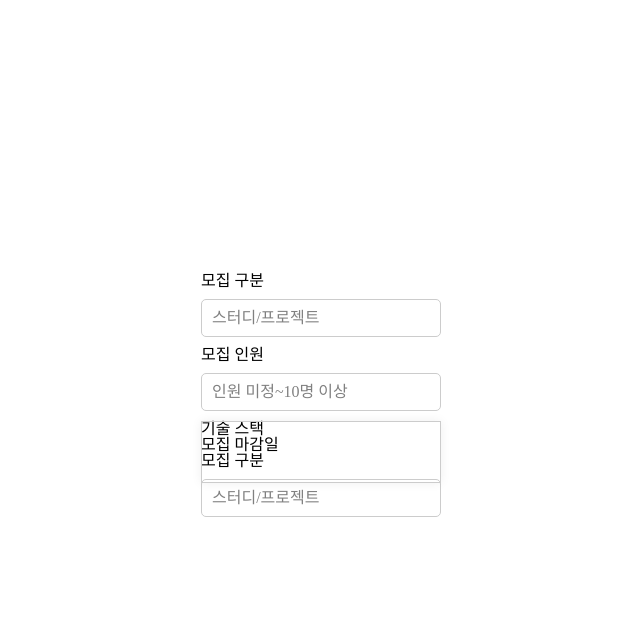
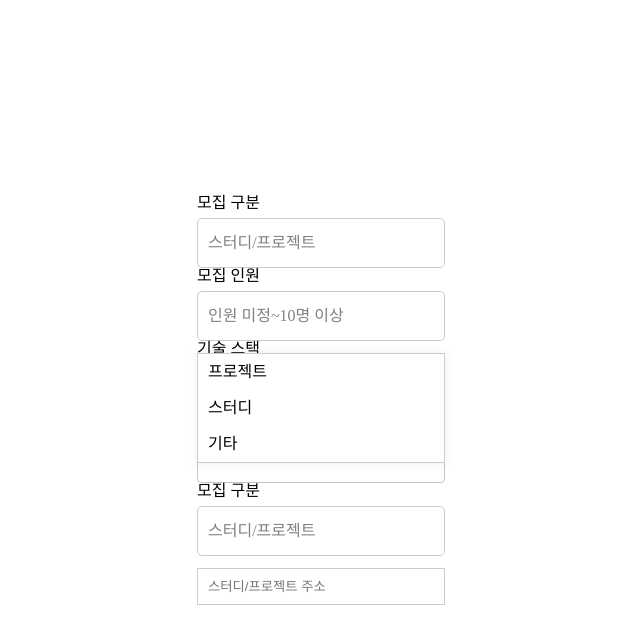
Before and after one commit to seongEun95/holu, a React (Create React App) app: page /test in a window 1280 px wide. Both pictures are taken after a click on the element "인원 미정~10명 이상". Shown: the top 644 px of the page, without its empty margins (319-959 px from the left). Built offline with nearby package versions, Linux system fonts and the light colour scheme; a web font is replaced by a local one.

Commit message:
셀렉트박스 컴포넌트

```diff
--- a/src/components/ui/SelectBox.tsx
+++ b/src/components/ui/SelectBox.tsx
@@ -1,27 +1,40 @@
 /** @jsxRuntime classic */
 /** @jsx jsx */
 import { jsx, css } from '@emotion/react';
-import { useState } from 'react';
+import React, { useState } from 'react';
+import { Select, Space } from 'antd';
+import { LocalizationProvider } from '@mui/x-date-pickers';
+import { DatePicker } from '@mui/x-date-pickers/DatePicker';
+import { AdapterDayjs } from '@mui/x-date-pickers/AdapterDayjs';
 
 export type SelectBoxType = 'singleSelection' | 'multipleSelection' | 'DateSelection';
 
 type SelectItem = {
-	userValue: string;
-	dataValue: string;
+	label: string;
+	value: string;
 };
 
 type SelectBoxProps = {
 	type: SelectBoxType;
 	label: string;
-	defaultText: string;
-	selectItems: SelectItem[];
-	onClick: any;
-	selectedValue: string;
+	defaultText?: string;
+	selectItems?: SelectItem[];
+	onClick?: any;
+	selectedValue?: string;
+	contact?: boolean;
 };
 
-export default function SelectBox({ type, label, defaultText, selectItems, onClick, selectedValue }: SelectBoxProps) {
+export default function SelectBox({
+	type,
+	label,
+	defaultText,
+	selectItems,
+	onClick,
+	selectedValue,
+	contact,
+}: SelectBoxProps) {
 	const [isShow, setIsShow] = useState(false);
-	const [selectedUserValue, setSelectedUserValue] = useState(defaultText);
+	const [selectedLabelValue, setSelectedLabelValue] = useState(defaultText);
 
 	const handleClickSelectItme = (selectedValue: string) => {
 		console.log(`선택한 실제 값 : ${selectedValue}`);
@@ -30,10 +43,18 @@ export default function SelectBox({ type, label, defaultText, selectItems, onCli
 	};
 
 	const handleClickChangeText = (selectedValue: string) => {
-		setSelectedUserValue(selectedValue);
+		setSelectedLabelValue(selectedValue);
 	};
 
 	const handleClickShowItems = () => {
+		setIsShow(prev => !prev);
+	};
+
+	const handleChangeSelectedMultiSelection = (value: string[]) => {
+		console.log(`selected ${value}`);
+	};
+
+	const handleClickShowMultiSelection = () => {
 		setIsShow(prev => !prev);
 	};
 
@@ -41,39 +62,71 @@ export default function SelectBox({ type, label, defaultText, selectItems, onCli
 		<div>
 			<div css={labelCss}>{label}</div>
 			{type === 'singleSelection' && (
+				<React.Fragment>
 					<div css={selectedValueCss} onClick={handleClickShowItems}>
-					{selectedValue === '' ? defaultText : selectedUserValue}
+						{selectedValue === '' ? defaultText : selectedLabelValue}
 					</div>
-			)}
+					<div css={selectBoxWrapCss}>
 						{isShow && (
 							<ul css={itemWrapCss}>
-					{selectItems.map((item, index) => (
+								{selectItems &&
+									selectItems.map((item, index) => (
 										<li
 											onClick={() => {
-								handleClickSelectItme(item.dataValue);
-								handleClickChangeText(item.userValue);
+												handleClickSelectItme(item.value);
+												handleClickChangeText(item.label);
 											}}
 											css={itemCss}
 											key={index}
 										>
-							{item.userValue}
+											{item.label}
 										</li>
 									))}
 							</ul>
 						)}
 					</div>
+					{contact && <input css={inputCss} type="text" placeholder={`${selectedLabelValue} 주소`} />}
+				</React.Fragment>
+			)}
+			{type === 'multipleSelection' && (
+				<Space style={{ width: '100%' }} direction="vertical">
+					<Select
+						mode="multiple"
+						allowClear
+						style={{ width: '100%' }}
+						placeholder="프로젝트 사용 스택"
+						onChange={handleChangeSelectedMultiSelection}
+						onClick={handleClickShowMultiSelection}
+						options={selectItems}
+						open={isShow}
+						dropdownStyle={{ padding: '10px', background: '#fff' }}
+						size="large"
+					/>
+				</Space>
+			)}
+			{type === 'DateSelection' && (
+				<div>
+					<LocalizationProvider dateAdapter={AdapterDayjs}>
+						<DatePicker css={datePickerCss} format="YYYY-MM-DD" />
+					</LocalizationProvider>
+				</div>
+			)}
+		</div>
 	);
 }
+const selectBoxWrapCss = css`
+	position: relative;
+`;
 
 const labelCss = css`
 	font-size: 16px;
 	font-weight: 500;
+	margin-bottom: 7px;
 `;
 
 const selectedValueCss = css`
-	width: 240px;
-	margin: 10px 0;
-	padding: 10px;
+	width: 100%;
+	padding: 16px 0px 16px 10px;
 	color: #808080;
 	border: 1px solid #ccc;
 	border-radius: 5px;
@@ -81,16 +134,29 @@ const selectedValueCss = css`
 
 const itemWrapCss = css`
 	position: absolute;
-	width: 240px;
+	width: 100%;
+	margin-top: 12px;
+	z-index: 1060;
 	border: 1px solid #ccc;
 	box-shadow: 0px 0px 10px #00000011;
 `;
 
 const itemCss = css`
-	width: 100%;
 	padding: 10px;
+	background-color: #fff;
 
 	&:hover {
 		background-color: #d7edff;
 	}
 `;
+
+const inputCss = css`
+	width: 100%;
+	margin-top: 12px;
+	padding: 10px;
+	border: 1px solid #ccc;
+`;
+
+const datePickerCss = css`
+	width: 100%;
+`;
```
Lines whose indentation alone changed are shown as unchanged.
